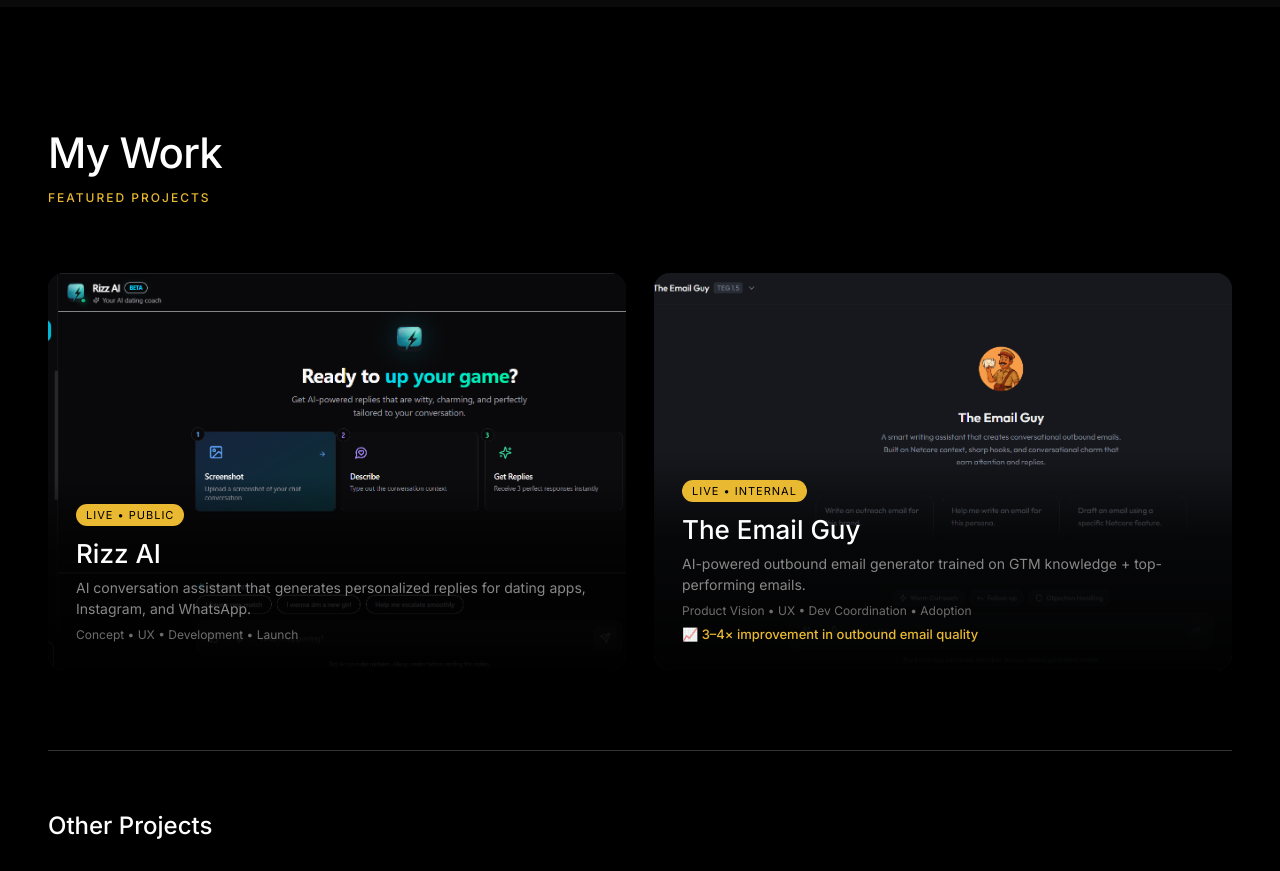
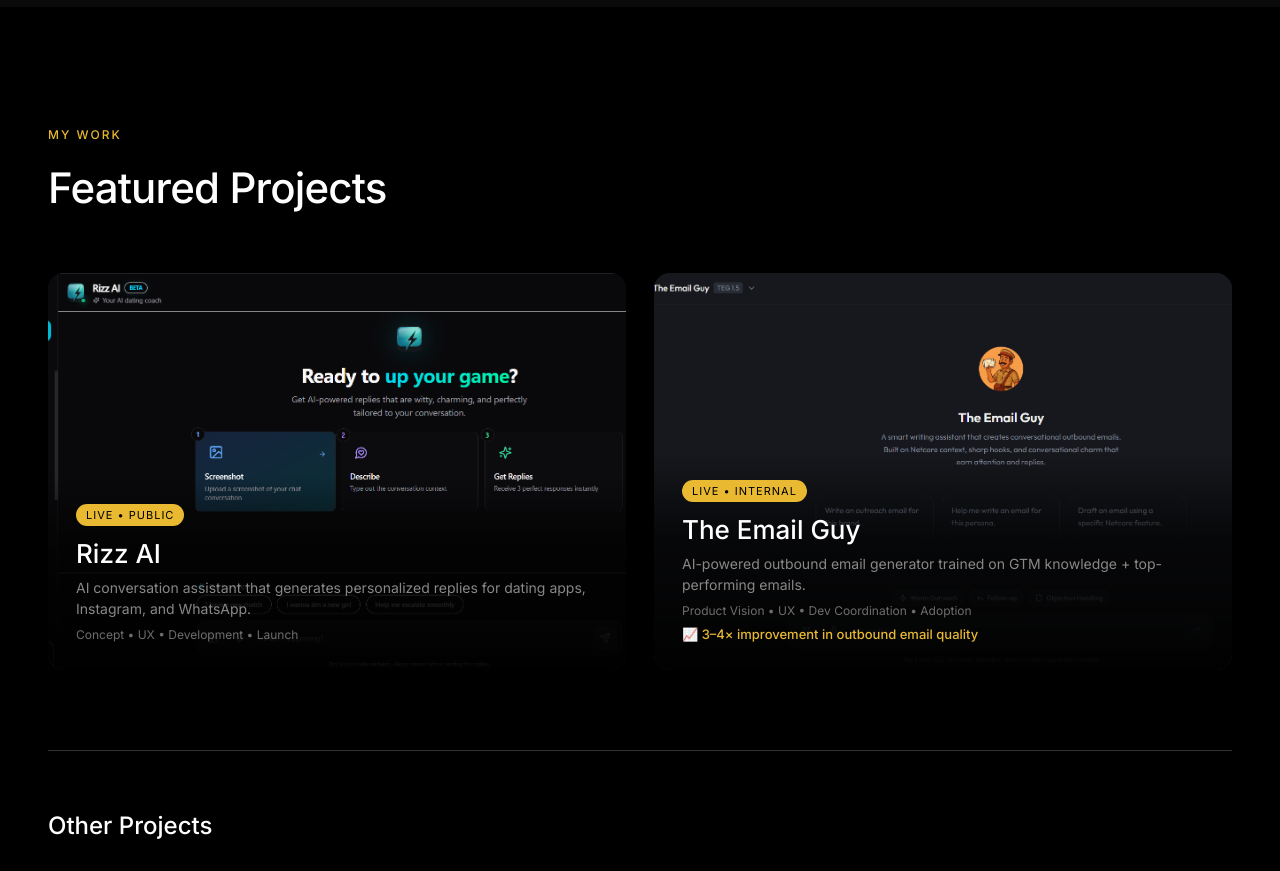
Before and after one commit to AdvaitParab7123/my-website, a Next.js app: page / in a window 1280 px wide. Shown: the part 2560-3431 px from the top of the page. Built offline with nearby package versions, Linux system fonts and the light colour scheme.

Commit message:
Swap styles: My Work now yellow/small, Featured Projects now white/big

```diff
--- a/src/app/page.tsx
+++ b/src/app/page.tsx
@@ -278,8 +278,8 @@
         <div className="container">
           <div className={styles.workHeader} data-anim>
             <div>
-              <h2 className={styles.sectionTitle}>My Work</h2>
-              <div className={styles.label}>Featured Projects</div>
+              <div className={styles.label}>My Work</div>
+              <h2 className={styles.sectionTitle}>Featured Projects</h2>
             </div>
           </div>
           <div className={styles.workGrid}>
```
